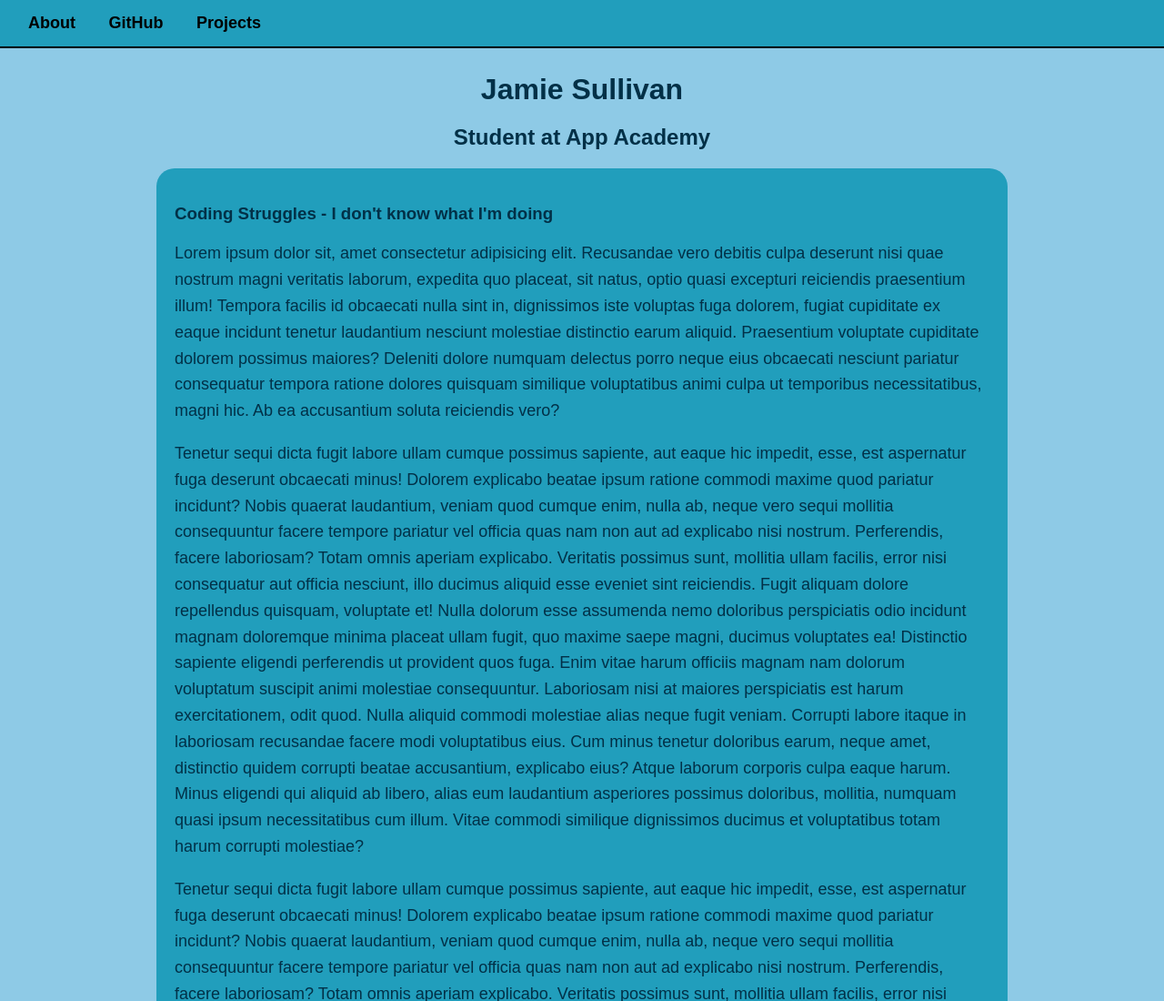
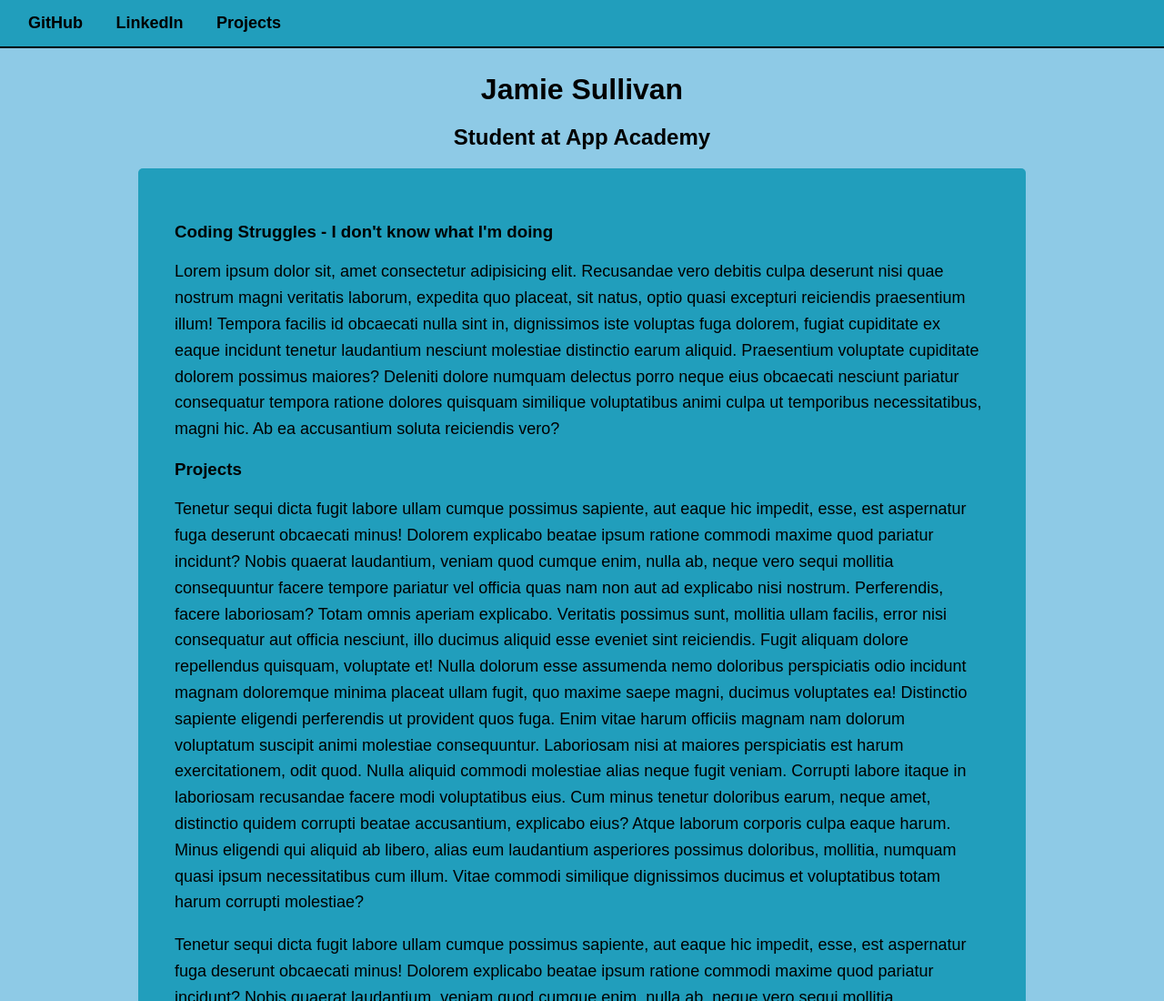
Before and after one commit to bilbopicard/bilbopicard.github.io, a plain HTML site: page index.html in a window 1280 px wide. Shown: the top 1100 px of the page at 91% size. Drawn offline with Linux system fonts and the light colour scheme.

Commit message:
changed font color to black

```diff
--- a/index.html
+++ b/index.html
@@ -12,9 +12,10 @@
 <body>
     <header>
         <nav>
-            <a href="#">About</a>
             <a href="#">GitHub</a>
-            <a href="#">Projects</a>
+            <a href="#">LinkedIn</a>
+            <a href="#projects">Projects</a>
+
         </nav>
     </header>
     <main>
@@ -34,6 +35,7 @@
                 dolores quisquam similique voluptatibus animi culpa ut temporibus necessitatibus, magni hic. Ab ea
                 accusantium soluta reiciendis vero?
             </p>
+            <h3 id="projects">Projects</h3>
             <p>
                 Tenetur sequi dicta fugit labore ullam cumque possimus sapiente, aut eaque hic impedit, esse, est
                 aspernatur
--- a/styles.css
+++ b/styles.css
@@ -6,6 +6,9 @@ body {
     background-color: #8ecae6;
     margin: 0;
     font-family: Arial, Helvetica, sans-serif;
+}
+html {
+    scroll-behavior: smooth;
 }
 header{
     position: sticky;
@@ -31,10 +34,10 @@ h1, h2 {
     text-align: center;
     width: 100%;
     margin: 20px auto;
-    color: #023047;
+    color: black;
 }
 h3 {
-    color: #023047;
+    color: black;
 }
 main {
     margin-top: 40px;
@@ -43,11 +46,14 @@ main {
     background-color: #219ebc;
     width: 70%;
     margin: auto;
-    padding: 20px;
-    border-radius: 20px;
+    padding: 40px;
+    border-radius: 5px;
 }
 p {
     line-height: 1.6em;
     font-size: 18px;
-    color: #023047;
+    color: black;
 }
+#projects {
+
+}
```
